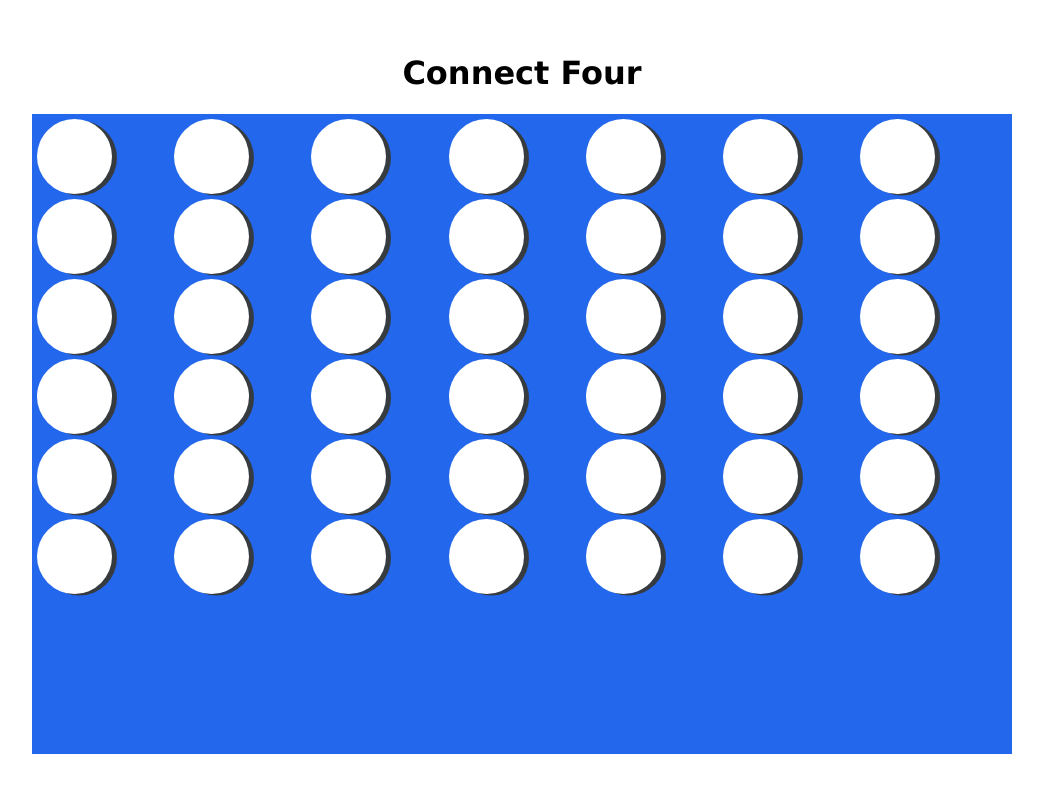
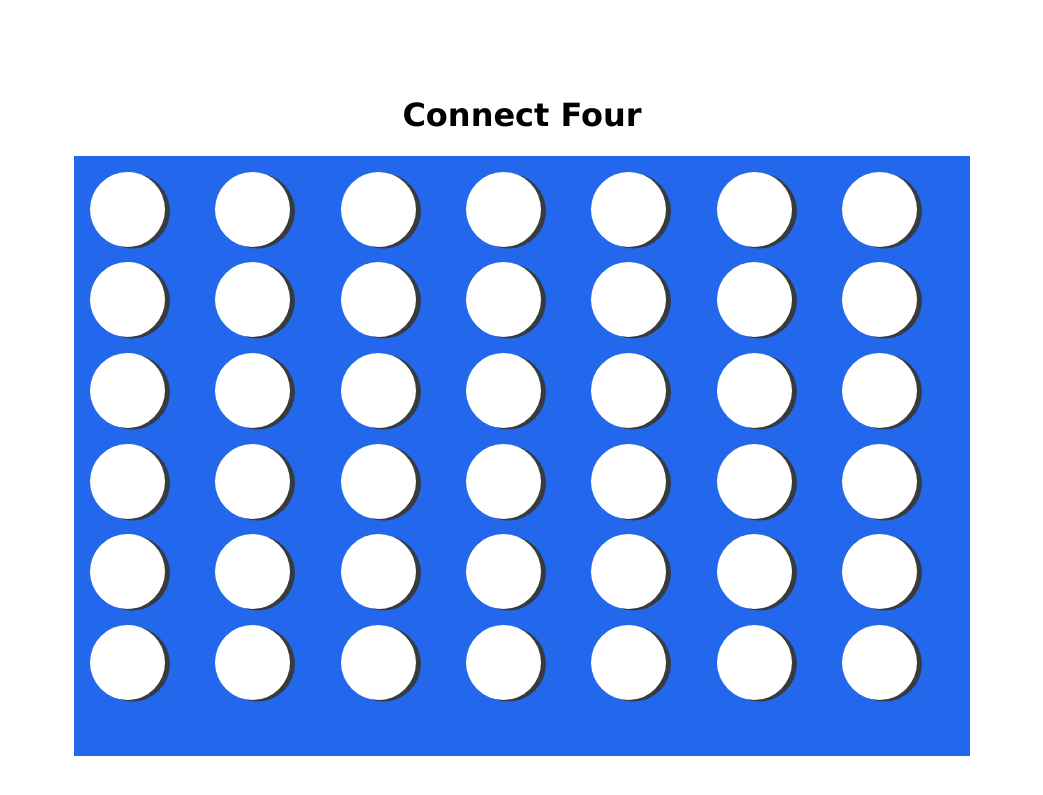
Before and after one commit to AustinAbbott/Connect-Four, a React app: page / in a window 1280 px wide. Shown: the part 117-912 px from the top of the page, without its empty margins (118-1161 px from the left). Built offline with nearby package versions, Linux system fonts and the light colour scheme.

Commit message:
Add gridRow to each tile's CSS

```diff
--- a/src/app.jsx
+++ b/src/app.jsx
@@ -51,7 +51,7 @@ class App extends React.Component {
   render() {
     return (
       <div
-        style={{ padding: "150px", textAlign: "center", fontFamily: "Verdana" }}
+        style={{ padding: "15%", textAlign: "center", fontFamily: "Verdana" }}
       >
         <div style={{ margin: "0" }} key={Math.random()}>
           <h1>Connect Four</h1>
@@ -60,10 +60,10 @@ class App extends React.Component {
           style={{
             display: "grid",
             backgroundColor: "#2367ed",
-            gridTemplateColumns:
-              "14% 14% 14% 14% 14% 14% 14%",
+            gridTemplateColumns: "14% 14% 14% 14% 14% 14% 14%",
+            gridTemplateRows: "14% 14% 14% 14% 14% 14% 14%",
             textAlign: "center",
-            height: "80vh",
+            height: "75%",
             width: "auto",
           }}
           key={Math.random()}
@@ -73,18 +73,19 @@ class App extends React.Component {
               onClick={this.state.winner ? null : () => this.playerMove(index)}
               key={Math.random()}
             >
-              {column.map(function (tile) {
+              {column.map(function (tile, tileIndex) {
                 if (!tile) {
                   return (
                     <div
                       style={{
                         backgroundColor: "white",
-                        margin: "5px",
+                        margin: "12.5%",
                         height: "75px",
                         width: "75px",
                         boxShadow: "5px 1.5px #363b3f",
                         borderRadius: "50%",
                         gridColumn: `${index + 1}`,
+                        gridRow: `${tileIndex + 1}`,
                       }}
                       key={Math.random()}
                     ></div>
@@ -94,12 +95,13 @@ class App extends React.Component {
                     <div
                       style={{
                         backgroundColor: "#d22636",
-                        margin: "5px",
+                        margin: "12.5%",
                         height: "75px",
                         width: "75px",
                         boxShadow: "5px 1.5px #363b3f",
                         borderRadius: "50%",
                         gridColumn: `${index + 1}`,
+                        gridRow: `${tileIndex + 1}`,
                       }}
                       key={Math.random()}
                     ></div>
@@ -109,12 +111,13 @@ class App extends React.Component {
                     <div
                       style={{
                         backgroundColor: "#fcd332",
-                        margin: "5px",
+                        margin: "12.5%",
                         height: "75px",
                         width: "75px",
                         boxShadow: "5px 1.5px #363b3f",
                         borderRadius: "50%",
                         gridColumn: `${index + 1}`,
+                        gridRow: `${tileIndex + 1}`,
                       }}
                       key={Math.random()}
                     ></div>
```
